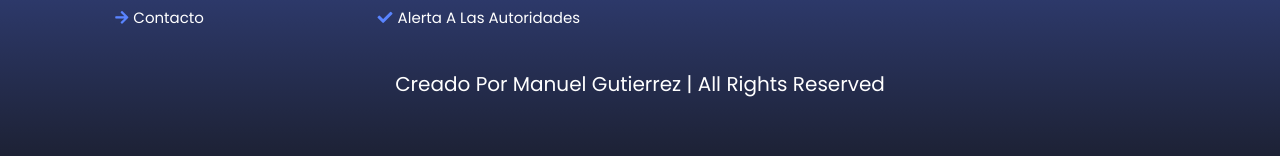
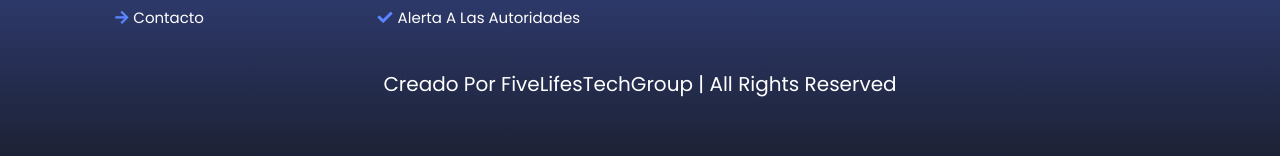
Before and after one commit to ManuGZ/UniGo, a plain HTML site: page index.html in a window 1280 px wide. Shown: the part 3955-4111 px from the top of the page. Drawn offline with Linux system fonts and the light colour scheme.

Commit message:
Cambio de nombre de creditos

```diff
--- a/index.html
+++ b/index.html
@@ -249,7 +249,7 @@
             </div>
         </div>
 
-        <div class="credit">Creado por <span>Manuel Gutierrez</span> | all rights reserved</div>
+        <div class="credit">Creado por <span>FiveLifesTechGroup</span> | all rights reserved</div>
     </section>
     <!--FIN FOOTER-->
     <!--Scrips JS-->
```
